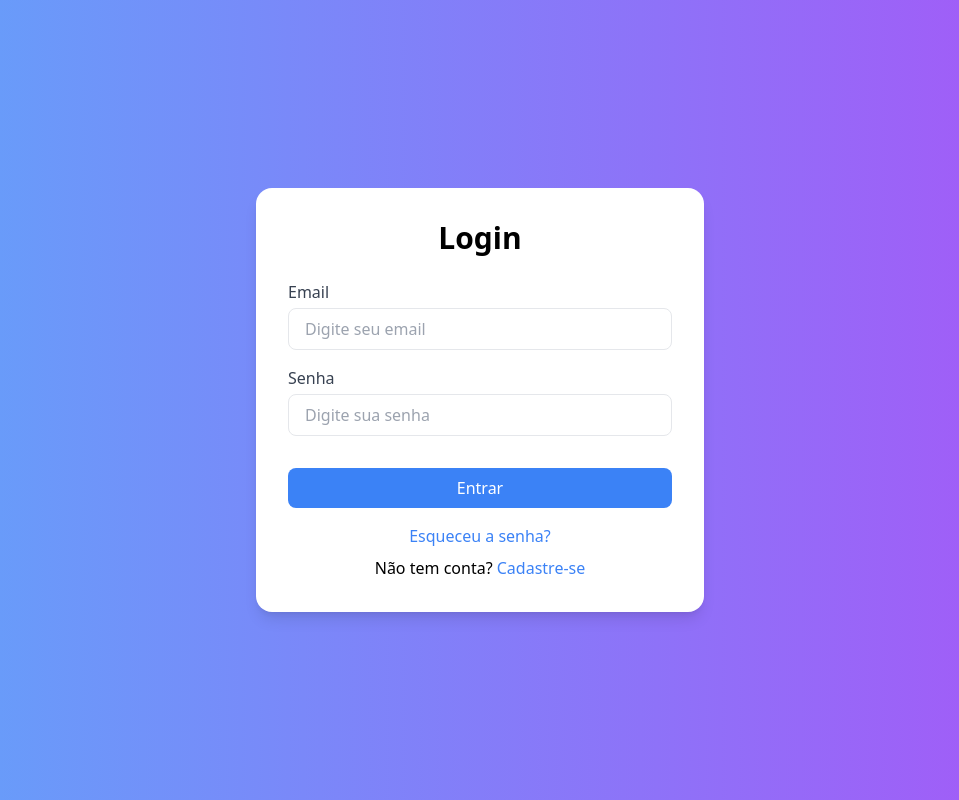
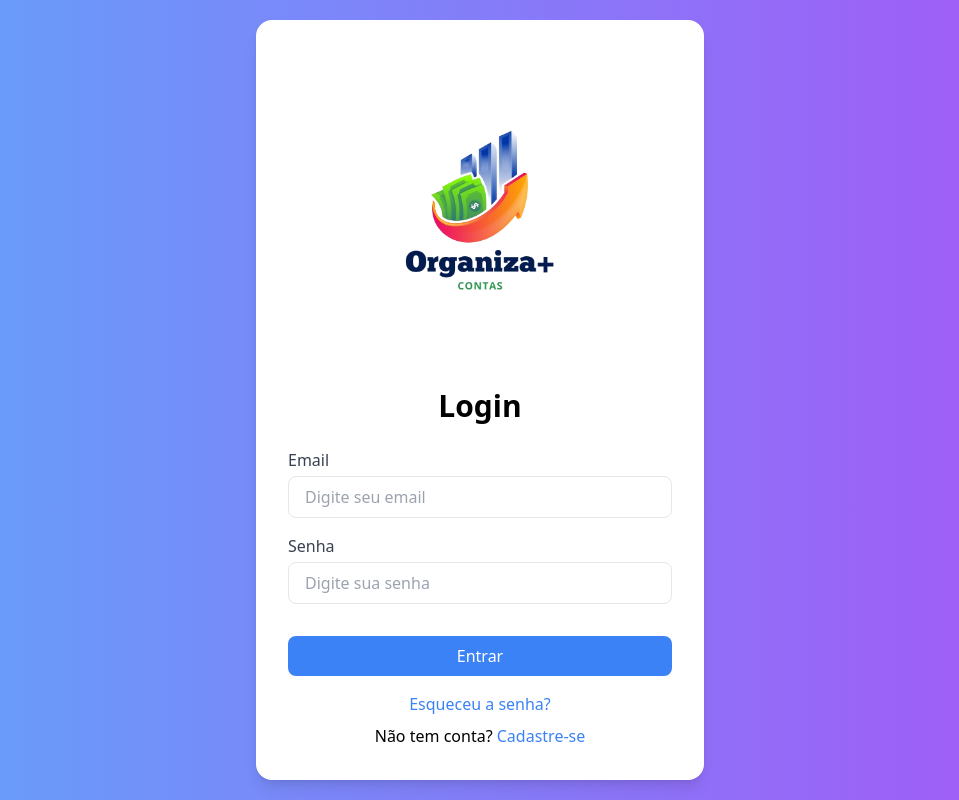
Before and after one commit to Nikooooh/sitetcc, a React (Create React App) app: page /login in a window 1280 px wide. Shown: the whole page, without its empty margins (160-1119 px from the left). Built offline with nearby package versions, Linux system fonts and the light colour scheme.

Commit message:
Site do TCC

```diff
--- a/src/pages/Login.jsx
+++ b/src/pages/Login.jsx
@@ -2,6 +2,7 @@ import { useState, useEffect } from "react";
 import { Link, useNavigate } from "react-router-dom";
 import Input from "../components/Input";
 import axios from "axios";
+import Logo from "../Recayd_Contas-removebg-preview.png";
 
 export default function Login() {
   const [email, setEmail] = useState("");
@@ -33,7 +34,11 @@ export default function Login() {
   return (
     <div className="min-h-screen flex items-center justify-center bg-gradient-to-r from-blue-400 to-purple-500 px-4">
       <div className="bg-white rounded-2xl shadow-lg p-8 max-w-md w-full">
-        <h2 className="text-3xl font-bold text-center mb-6">Login</h2>
+        {/* Logo centralizada */}
+        <div className="flex justify-center mb-4">
+          <img src={Logo} alt="Logo" className="h-80 w-80" />
+        </div>
+        <h2 className="text-3xl font-semibold text-center mb-6">Login</h2>
         <Input
           label="Email"
           type="email"
```
Also changed, not shown: src/Recayd_Contas-removebg-preview.png (added).
